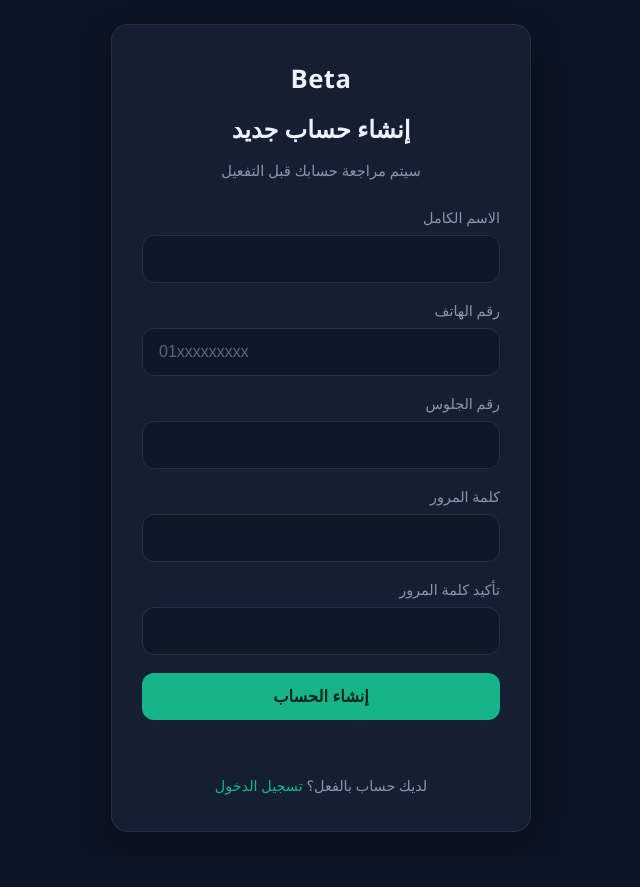
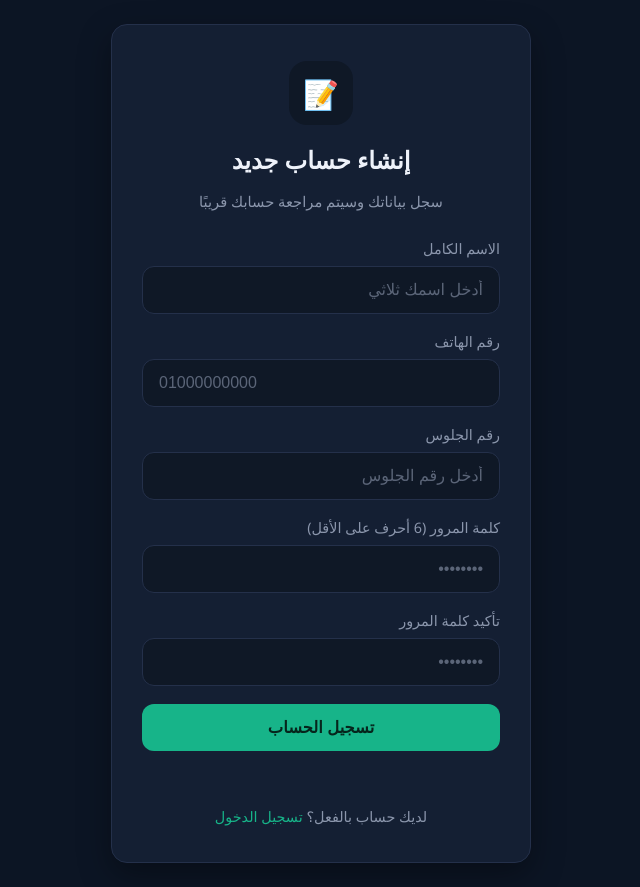
Before and after one commit to Betaplatform0/beta-platform, a plain HTML site: page frontend/signup.html in a window 1280 px wide. Shown: the whole page, without its empty margins (319-959 px from the left). Before the commit the page ends 856 px from the top, so only its background shows below. Drawn offline with Linux system fonts and the light colour scheme.

Commit message:
Update signup.html

```diff
--- a/frontend/signup.html
+++ b/frontend/signup.html
@@ -9,32 +9,32 @@
 <body>
   <div class="auth-wrapper">
     <div class="auth-card">
-      <div class="brand" style="text-align:center;display:block;">Beta</div>
+      <div class="auth-icon">📝</div>
       <h1>إنشاء حساب جديد</h1>
-      <p class="auth-sub">سيتم مراجعة حسابك قبل التفعيل</p>
+      <p class="auth-sub">سجل بياناتك وسيتم مراجعة حسابك قريبًا</p>
 
       <form id="signupForm">
         <div class="field">
           <label>الاسم الكامل</label>
-          <input type="text" id="fullName" required />
+          <input type="text" id="fullName" placeholder="أدخل اسمك ثلاثي" required />
         </div>
         <div class="field">
           <label>رقم الهاتف</label>
-          <input type="tel" id="phone" placeholder="01xxxxxxxxx" required />
+          <input type="tel" id="phone" placeholder="01000000000" required />
         </div>
         <div class="field">
           <label>رقم الجلوس</label>
-          <input type="text" id="seatNumber" required />
+          <input type="text" id="seatNumber" placeholder="أدخل رقم الجلوس" required />
         </div>
         <div class="field">
-          <label>كلمة المرور</label>
-          <input type="password" id="password" minlength="6" required />
+          <label>كلمة المرور (6 أحرف على الأقل)</label>
+          <input type="password" id="password" minlength="6" placeholder="••••••••" required />
         </div>
         <div class="field">
           <label>تأكيد كلمة المرور</label>
-          <input type="password" id="confirmPassword" minlength="6" required />
+          <input type="password" id="confirmPassword" minlength="6" placeholder="••••••••" required />
         </div>
-        <button type="submit" class="btn" id="signupBtn">إنشاء الحساب</button>
+        <button type="submit" class="btn" id="signupBtn">تسجيل الحساب</button>
         <div class="msg" id="msg"></div>
       </form>
 
@@ -81,13 +81,6 @@
         const cred = await createUserWithEmailAndPassword(auth, email, password);
         const user = cred.user;
 
-        // -------------------------------------------------------------
-        // تحديد ما إذا كان هذا أول حساب على الإطلاق (Owner)
-        // يتم ذلك حصريًا عبر الـ Backend (وليس مباشرة من الفرونت إند)
-        // لمنع أي محاولة تحايل من المستخدم على قواعد Firestore.
-        // الـ Backend يستخدم Firebase Admin SDK للتحقق الحقيقي من
-        // عدد المستخدمين الحاليين قبل منح role=owner.
-        // -------------------------------------------------------------
         const idToken = await user.getIdToken();
         const res = await fetch(`${BACKEND_URL}/api/auth/register-profile`, {
           method: "POST",
```
